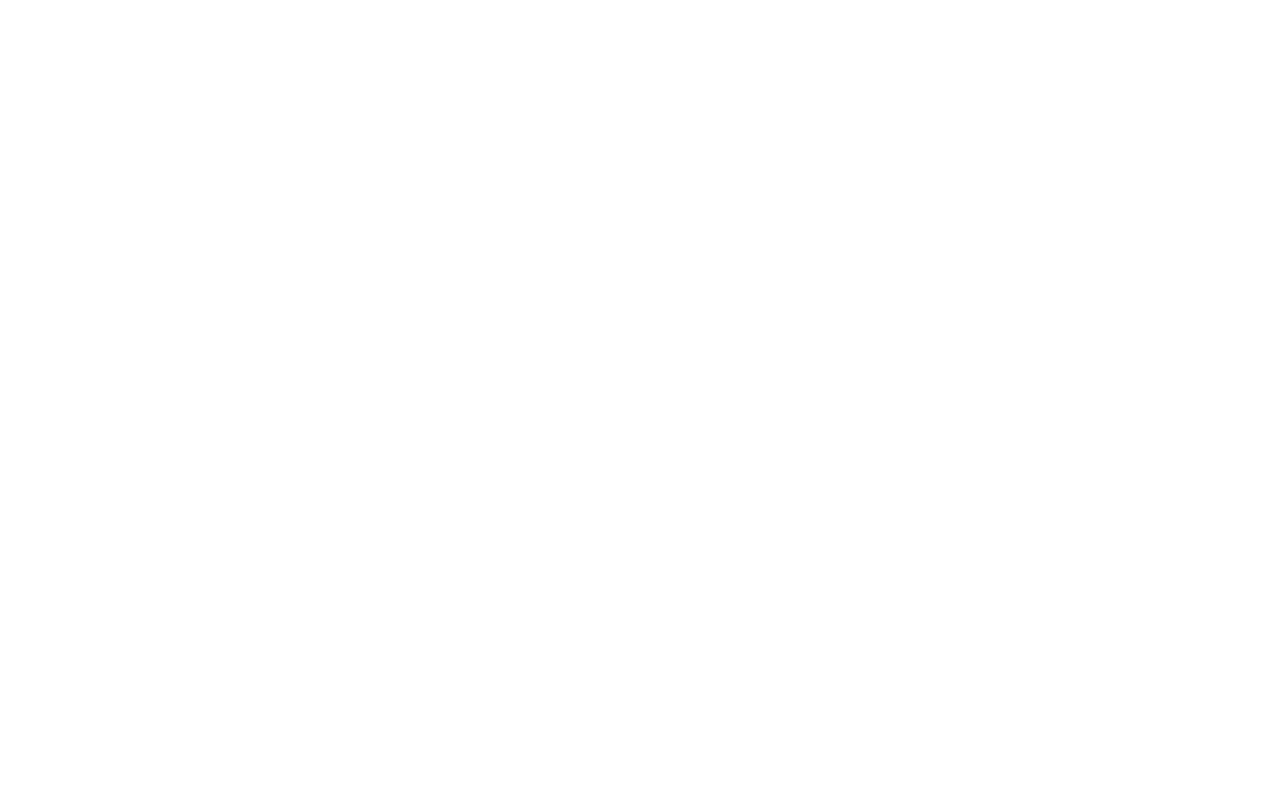
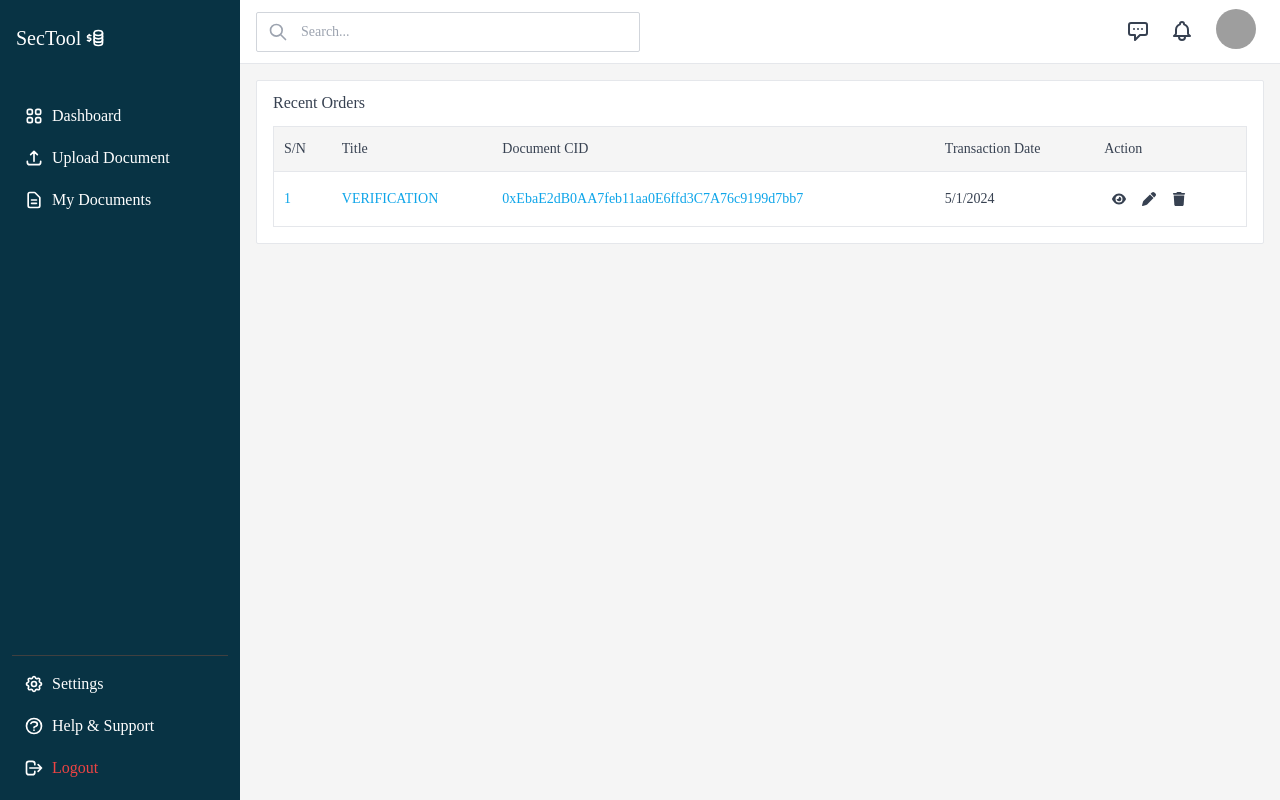
Before and after one commit to mwampetaipyana/Blockchain-SecTool-for-Document-Authenticity, a React (Create React App) app in the folder frontend/: page /pro/documents in a window 1280 px wide. Before the commit this address had no page. Built offline with nearby package versions, Linux system fonts and the light colour scheme; grey boxes are pictures that could not be loaded.

Commit message:
some changes on the frontend

```diff
--- a/frontend/src/App.jsx
+++ b/frontend/src/App.jsx
@@ -11,6 +11,7 @@
 import UploadDoc from './components/UploadDoc'
 import ProLayout from './components/shared/ProLayout';
 import Verify from './components/Verify';
+import Documents from './components/Documents';
 
 function App() {
   return (
@@ -25,7 +26,7 @@
         <Route path='/pro' element={<ProLayout/>}>
           <Route index element={<ProDashboard/>}/>
           <Route path='upload' element={<UploadDoc/>}/>
-          <Route path='transactions' element={<Transactions/>}/>
+          <Route path='documents' element={<Documents/>}/>
 
         </Route>
 
--- /dev/null
+++ b/frontend/src/components/Documents.jsx
@@ -0,0 +1,71 @@
+import React from 'react'
+import { FaEye, FaPen, FaTrash } from 'react-icons/fa6'
+import { Link } from 'react-router-dom'
+const recentOrderData = [
+	{
+		sn: '1',
+		txn_type: 'VERIFICATION',
+		wallet_address: '0xEbaE2dB0AA7feb11aa0E6ffd3C7A76c9199d7bb7',
+		date: '2024-05-01T03:24:00',
+		txn_status: 'SUCCESSFUL',
+	},
+
+
+]
+const Documents = () => {
+  return (
+    <div className='bg-white px-4 pt-3 pb-4 rounded-sm border border-gray-200 flex-1'>
+    <strong className='text-gray-700 font-medium'>Recent Orders</strong>
+
+    <div className='mt-3'>
+
+      <table className='w-full text-gray-700 border-x border-gray-200 rounded-sm'>
+        <thead>
+          <tr>
+            <td>S/N</td>
+            <td>Title</td>
+            <td>Document CID</td>
+            <td>Transaction Date</td>
+            <td>Action</td>
+          </tr>
+        </thead>
+        <tbody>
+        {recentOrderData.map((txn) => (
+        <tr key={txn.sn}>
+                <td>
+                  <Link to={`/order/${txn.sn}`}>{txn.sn}</Link>
+                </td>
+                <td>
+                   <Link to={`/product/${txn.txn_type}`}>{txn.txn_type}</Link>
+                </td>
+                <td>
+                  <Link to={`/customer/${txn.customer_id}`}>{txn.wallet_address}</Link>
+                </td>
+                <td>{new Date(txn.date).toLocaleDateString()}</td>
+
+                <td>
+                    <button className='p-2'>
+                        <FaEye/>
+                    </button>
+                    <button className='p-2'>
+                        <FaPen/>
+                    </button>
+                    <button  className='p-2'>
+                        <FaTrash/>
+                    </button>
+                </td>
+
+        </tr>
+        ))}
+        </tbody>
+      </table>
+
+    </div>
+
+
+
+</div>
+  )
+}
+
+export default Documents
--- a/frontend/src/components/lib/constants/navigation.jsx
+++ b/frontend/src/components/lib/constants/navigation.jsx
@@ -57,12 +57,11 @@
 		label: 'Upload Document',
 		path: 'upload',
 		icon: <HiOutlineUpload/>
-	}
-	,
+	},
 	{
-		key: 'transactions',
-		label: 'Transactions',
-		path: 'transactions',
+		key: 'documents',
+		label: 'My Documents',
+		path: 'documents',
 		icon: <HiOutlineDocumentText />
 	}
 ]
```
